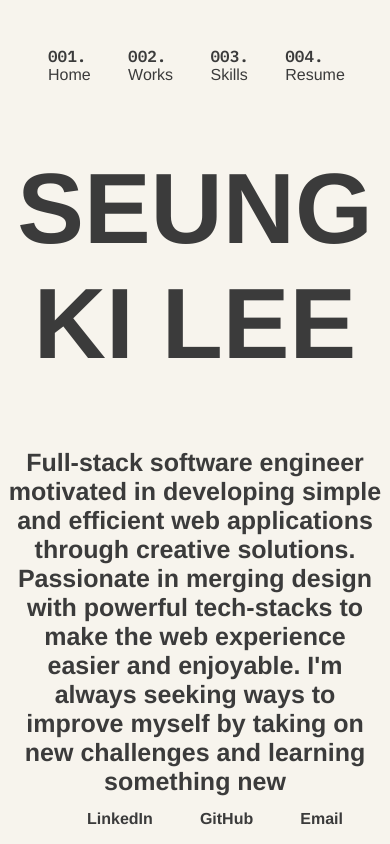
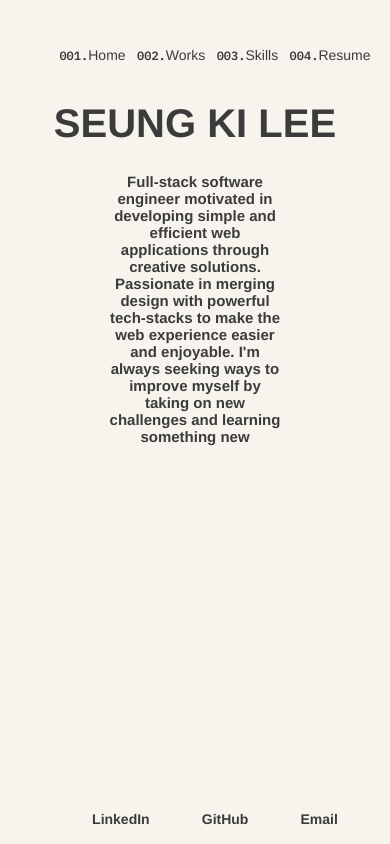
Before and after one commit to stvnlee890/Portfolio-site, a React (Create React App) app: page / in a window 390 px wide. Built offline with nearby package versions, Linux system fonts and the light colour scheme.

Commit message:
finished responsiveness. liking it so far

```diff
--- a/src/components/about/About.js
+++ b/src/components/about/About.js
@@ -3,18 +3,8 @@ import { AboutIntro } from './aboutIntro/AboutIntro'
 
 export const About = () => {
   return (
-    <div id='about-container'>
-      <div id='about'>
-        <h1 className="title-tag active reveal fade">About</h1>
-      </div>
-      <div id='about-content-container' className='fade-bottom'>
-        <div id='about-intro-container'>
-          <AboutIntro />
-        </div>
-        {/* <div id='profile-image-container'>
-          <ProfileImage />
-        </div> */}
-      </div>
+    <div id='about-intro-container'>
+      <AboutIntro />
     </div>
   )
 }
--- a/src/components/about/about.css
+++ b/src/components/about/about.css
@@ -1,13 +1,12 @@
-#about-content-container {
-  display: flex;
-  justify-content: center;
+#about-text-container {
+ margin-left: 100px;
+ margin-right: 100px;
 }
 #about {
   text-align: center;
   font-size: 30px;
   color: #3b3b3b;
   margin-top: 10%;
-
 }
 
 #about-text {
@@ -17,13 +16,7 @@
   font-weight: 600;
   font-size: 25px;
   cursor: pointer;
-  text-align: center;
-  animation: fade .5s ease-in;
-
-}
-
-#about-intro-container {
-  max-width: 60%;
+  animation: fade .7s ease-in;
 }
 
 
@@ -36,3 +29,14 @@
     opacity: 1;
   }
 }
+
+@media (max-width: 830px) {
+  #about-text {
+    font-size: 20px;
+  }
+}
+@media (max-width: 600px) {
+  #about-text {
+    font-size: 15px;
+  }
+}
--- a/src/components/about/aboutIntro/AboutIntro.js
+++ b/src/components/about/aboutIntro/AboutIntro.js
@@ -3,8 +3,8 @@ import '../about.css'
 export const AboutIntro = () => {
 
   return (
-    <div>
-      <h1  id='about-text'>
+    <div id='about-text-container'>
+      <h1 id='about-text'>
         Full-stack software engineer motivated in developing simple and efficient web applications through creative solutions. Passionate in merging design with powerful tech-stacks to make the web experience easier and enjoyable. I'm always seeking ways to improve myself by taking on new challenges and learning something new
       </h1>
     </div>
--- a/src/components/home/home.css
+++ b/src/components/home/home.css
@@ -20,3 +20,9 @@
     opacity: 1;
   }
 }
+
+@media (max-width: 830px) {
+  #name {
+    font-size: 40px;
+  }
+}
--- a/src/components/resume/modal/modal.css
+++ b/src/components/resume/modal/modal.css
@@ -64,3 +64,55 @@
     opacity: 1;
   }
 }
+
+@media (max-width: 850px) {
+  .modal-container {
+    width: 730px;
+    height: 950px;
+    padding: 10px
+  }
+}
+@media (max-width: 750px) {
+  .modal-container {
+    width: 600px;
+    height: 850px;
+    padding: 10px;
+  }
+}
+@media (max-width: 620px) {
+  .modal-container {
+    width: 520px;
+    height: 720px;
+  }
+  .modal-background {
+    grid-template-rows: .5fr .5fr;
+  }
+}
+@media (max-width: 550px) {
+  .modal-container {
+    width: 480px;
+    height: 620px;
+    padding: 0px;
+  }
+  .modal-background {
+    grid-template-rows: .3fr .3fr;
+  }
+}
+@media (max-width: 510px) {
+  .modal-container {
+    width: 450px;
+    height: 720px;
+  }
+  .modal-background {
+    grid-template-rows: .5fr .5fr;
+  }
+}
+@media (max-width: 460px) {
+  .modal-container {
+    width: 350px;
+    height: 720px;
+  }
+  .modal-background {
+    grid-template-rows: .5fr .5fr;
+  }
+}
--- a/src/components/skills/skills.css
+++ b/src/components/skills/skills.css
@@ -7,4 +7,5 @@
 #skillset-container {
  display: flex;
  justify-content: space-around;
+
 }
--- a/src/components/skills/skillset/skillset.css
+++ b/src/components/skills/skillset/skillset.css
@@ -62,3 +62,15 @@
     opacity: 1;
   }
 }
+
+@media (max-width: 600px) {
+  .skill-titles {
+    font-size: 20px;
+  }
+  .skill-num {
+    font-size: 14px;;
+  }
+  #skill-sets {
+    margin-right: 30px;
+  }
+}
--- a/src/components/works/worksDisplay/worksDisplay.css
+++ b/src/components/works/worksDisplay/worksDisplay.css
@@ -83,3 +83,9 @@
     visibility: visible;
   }
 }
+
+@media (max-width: 600px) {
+  .works-title {
+    font-size: 13px;
+  }
+}
--- a/src/index.css
+++ b/src/index.css
@@ -2,3 +2,23 @@ html {
   font-family: helvetica;
   background-color: #f7f4ed;
 }
+@media (max-width: 830px) {
+  #name {
+    font-size: 30px;
+  }
+}
+
+@media (max-width: 600px) {
+  .title-tag {
+    font-size: 40px;
+  }
+  .nav-nums {
+    font-size: 12px;
+  }
+  .nav-titles {
+    font-size: 14px;
+  }
+  .footer-titles {
+    font-size: 14px;
+  }
+}
```
Also changed, not shown: src/components/skills/skillset/Skillset.js (+0 -12 lines), src/components/resume/resume.css (line endings or trailing spaces).
